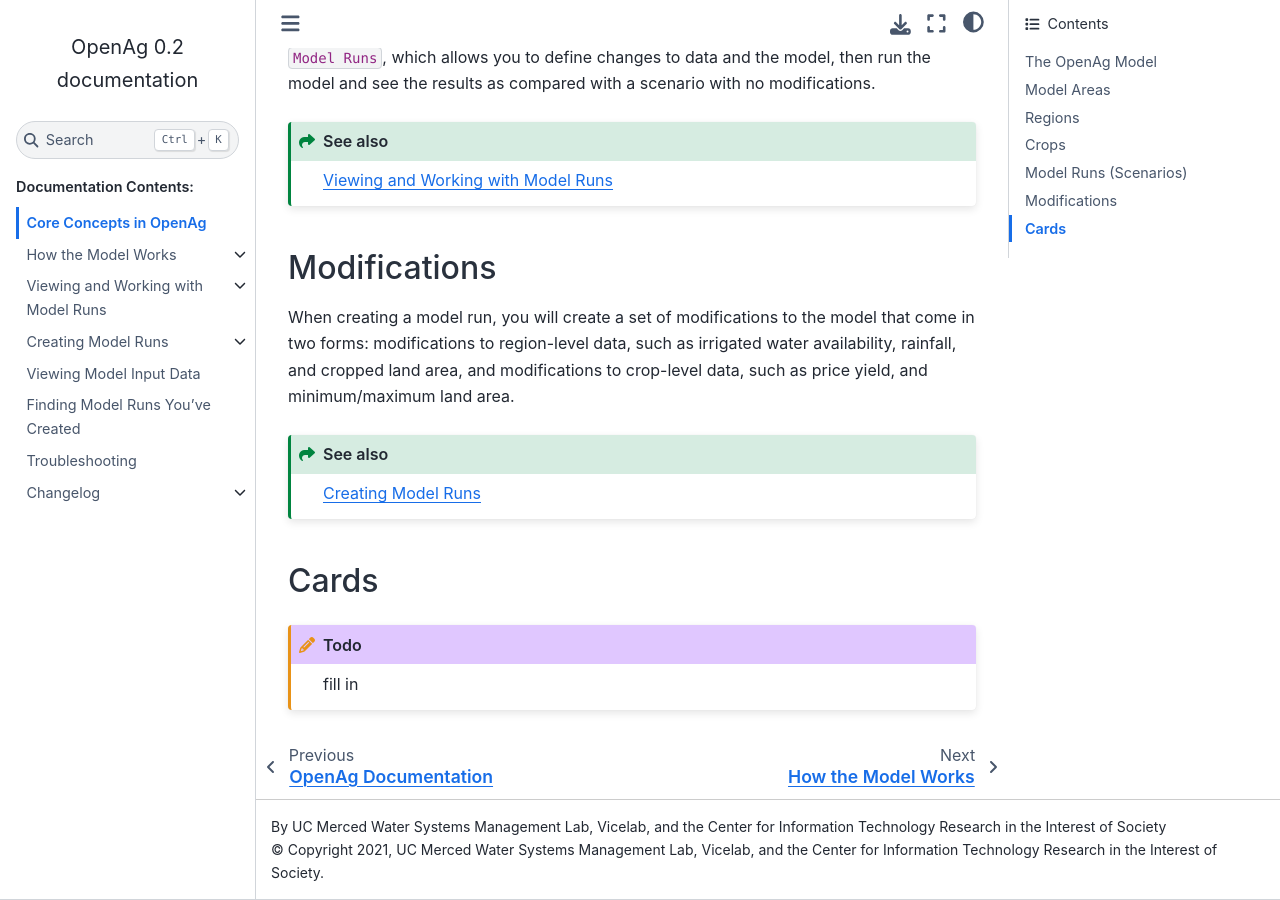
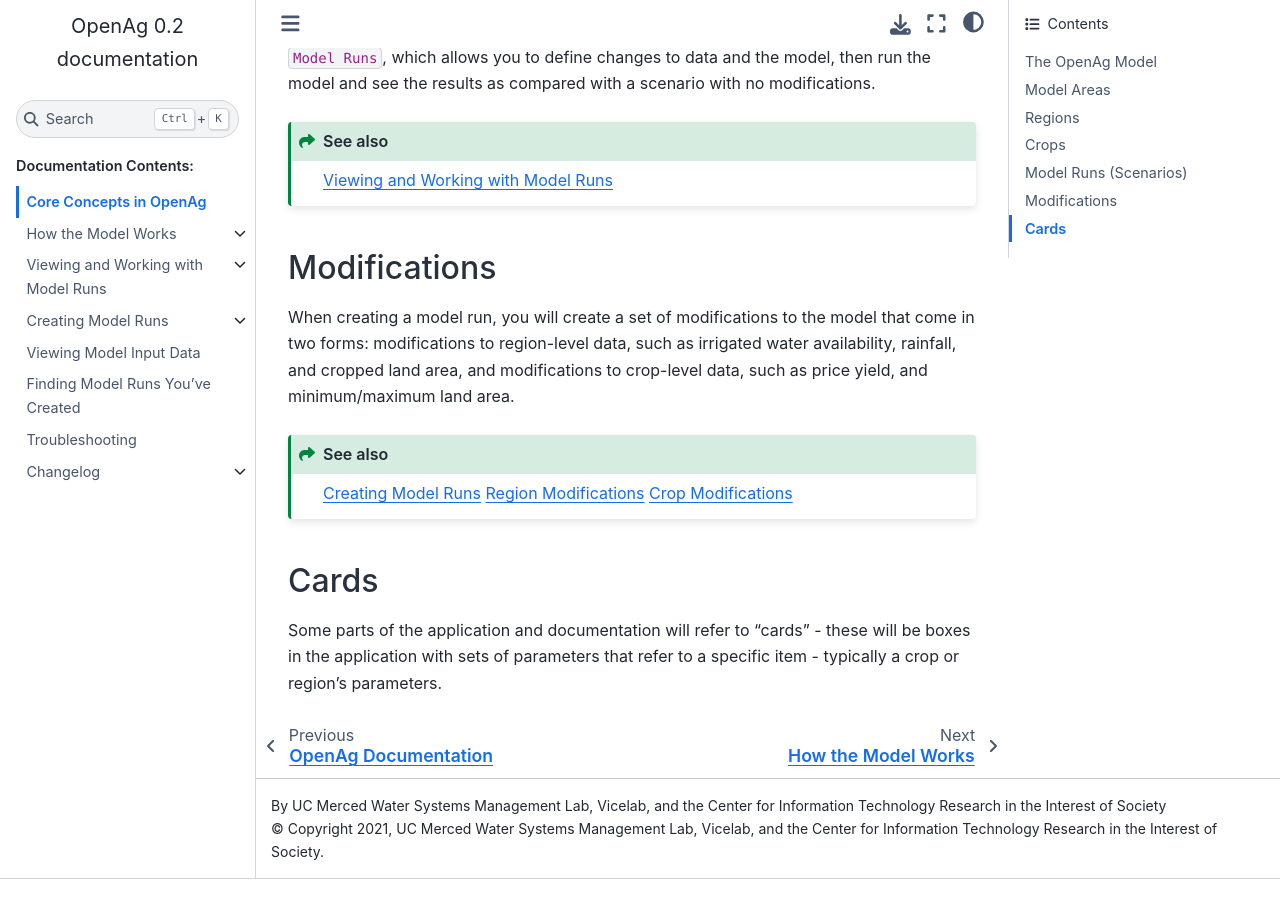
Before and after one commit to Water-Systems-Management-UCM/OpenAg_Docs, a Sphinx documentation site: the page built from source/core_concepts.rst, in a window 1280 px wide and 900 px high, scrolled down 1287 px. Built offline with Sphinx 7.4.7 and the Sphinx Book theme 1.1.4, drawn with Linux system fonts in a browser that asks for light colours; after the commit the page ends 2166 px from its top, so only the background shows below that.

```diff
--- a/source/Dapper/model_limitations.rst
+++ b/source/Dapper/model_limitations.rst
@@ -1,2 +1,4 @@
 Model Limitations
 =====================
+
+.. todo:: fill in
--- a/source/MakeModelRun/make_model_run.rst
+++ b/source/MakeModelRun/make_model_run.rst
@@ -94,6 +94,8 @@
 Overview of Region Modifications
 ___________________________________
 
+.. todo:: fill in
+
 ..
     .. image:: RegionModifications.png
 
@@ -102,6 +104,8 @@
 
 Overview of Crop Modifications
 _________________________________
+
+.. todo:: fill in
 
 ..
     .. image:: cropimage.png
@@ -133,6 +137,8 @@
 Summary and Review
 --------------------
 
+.. todo:: fill in
+
 Additional Reading on Model Run Creation
 -------------------------------------------
 .. toctree::
--- a/source/core_concepts.rst
+++ b/source/core_concepts.rst
@@ -7,14 +7,18 @@
 changes in land use, applied irrigation water, and gross revenue based on user-provided fine-grained
 adjustments to land and water availability, crop prices and yields, and crop land-use constraints.
 
+
 .. _ModelAreaConceptSection:
+
 Model Areas
 -------------
 Each distinct model in |project_name| is called a :code:`Model Area`, encompassing
 regions, crop groups, and calibrated input data for the model. Model Areas are the top units of organization
 for everything else within |project_name|.
 
+
 .. _RegionConceptSection:
+
 Regions
 --------
 Each distinct model hosted in |project_name| will contain multiple regions. Regions represent real landscape areas,
@@ -23,12 +27,14 @@
 independently, meaning that decisions in one region do not affect decisions in other regions, though users can simulate
 activities such as water transfers through specifically crafted inputs to the model.
 
+
 Crops
 ------
 |project_name| groups multiple crops into groups that it refers to as "crops", so in many cases data on individual crops,
 e.g. strawberries may be aggregated into a larger group, such as "berries", for modeling. |project_name|'s input data
 ties crops to regions along with information on prices, yields, and costs that allow for economic modeling of each crop
 in each region.
+
 
 Model Runs (Scenarios)
 ----------------------
@@ -42,16 +48,22 @@
 
 .. seealso:: :ref:`ModelRunDoc`
 
+
 Modifications
 --------------
 When creating a model run, you will create a set of modifications to the model that come in two forms: modifications
 to region-level data, such as irrigated water availability, rainfall, and cropped land area, and modifications to crop-level
 data, such as price yield, and minimum/maximum land area.
 
-.. seealso:: :ref:`MakeModelRunsDoc`
+.. seealso::
+    :ref:`MakeModelRunsDoc`
+    :ref:`RegionModificationsDoc`
+    :ref:`CropModificationsDoc`
+
 
 .. _CardsConceptSection:
 
 Cards
------
-.. todo:: fill in
+-------
+Some parts of the application and documentation will refer to "cards" - these will be boxes in the application with
+sets of parameters that refer to a specific item - typically a crop or region's parameters.
```
